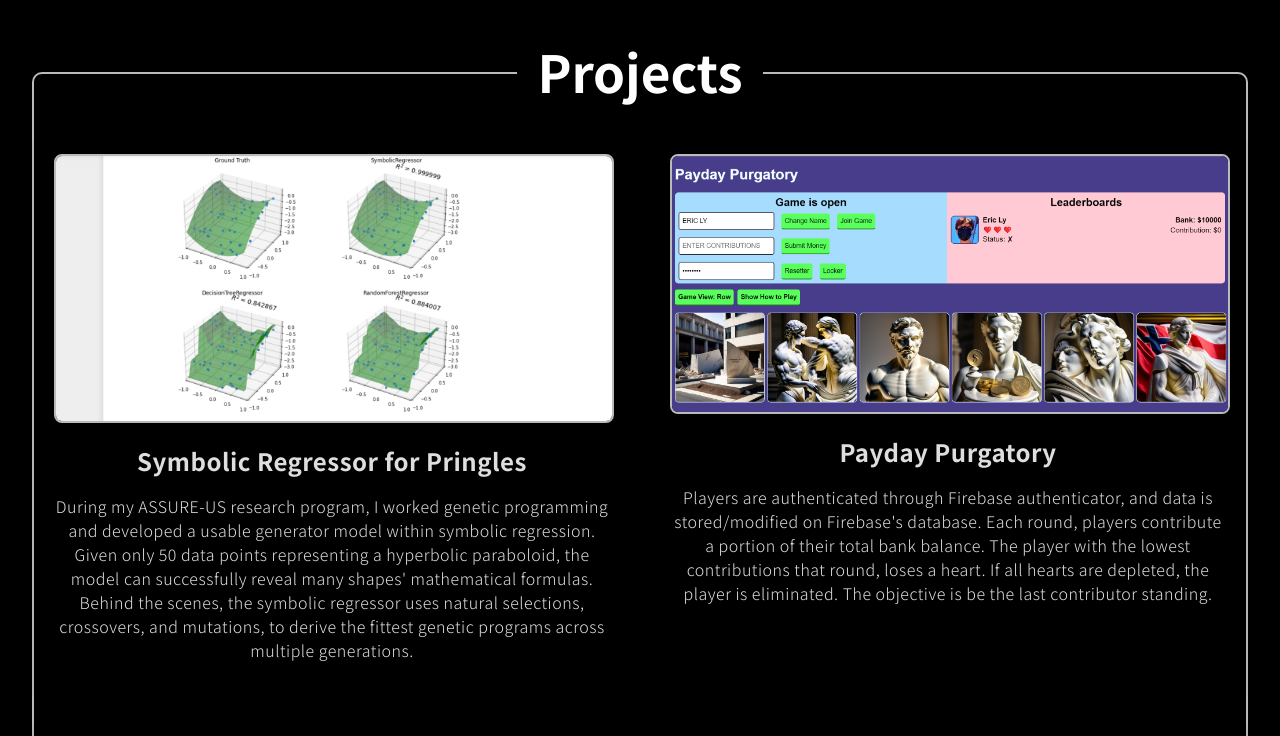
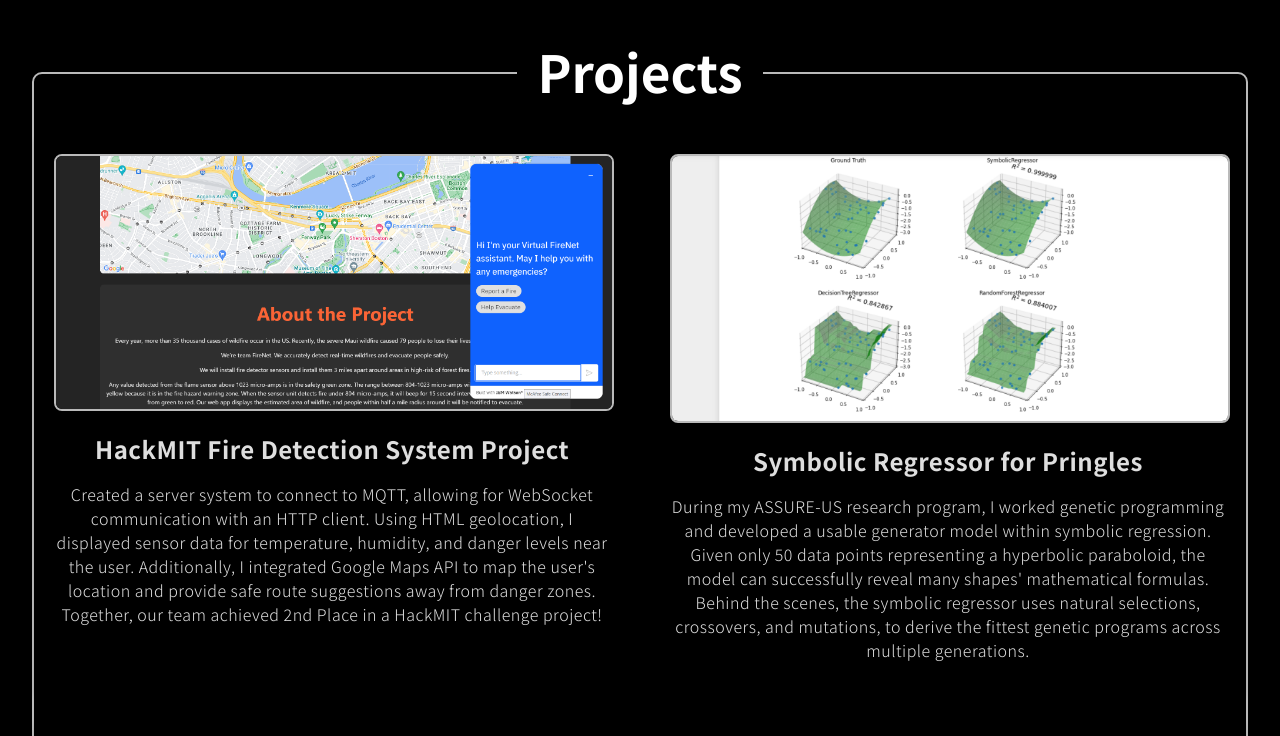
Before and after one commit to lyeric2022/lyyeric.tech, a React (Vite) app: page / in a window 1280 px wide. Shown: the part 920-1656 px from the top of the page. Built offline with nearby package versions, Linux system fonts and the light colour scheme.

Commit message:
added hackmit project

```diff
--- a/src/Projects.jsx
+++ b/src/Projects.jsx
@@ -1,5 +1,6 @@
 import React from 'react';
 
+import hackmitProjectImage from "./assets/hackmit_project.png"
 import symbolicRegressorImage from "./assets/symbolic_regressor.png";
 import paydayPurgatoryImage from "./assets/payday_purgatory.png";
 import projectilePoopersImage from "./assets/projectile_poopers.png";
@@ -21,6 +22,18 @@
         <div className="section-container">
             <h1 id="projects-subtitle">Projects</h1>
             <div className="projects-container">
+                <div className="card project-card">
+                    <a href="https://hackmit2023-pi.vercel.app/" target="_blank" rel="noopener noreferrer">
+                        <img src={hackmitProjectImage} alt="Project 3" className="project-image" />
+                    </a>
+                    <h3>HackMIT Fire Detection System Project</h3>
+                    <p>
+                        Created a server system to connect to MQTT, allowing for WebSocket communication with an HTTP client.
+                        Using HTML geolocation, I displayed sensor data for temperature, humidity, and danger levels near the user.
+                        Additionally, I integrated Google Maps API to map the user's location and provide safe route suggestions away from danger zones.
+                        Together, our team achieved 2nd Place in a HackMIT challenge project!
+                    </p>
+                </div>
                 <div className="card project-card">
                     <a href="#" onClick={handleOpenSymbolicRegressor}>
                         <img src={symbolicRegressorImage} alt="Project 3" className="project-image" />
```
Also changed, not shown: src/assets/hackmit_project.png (added).
